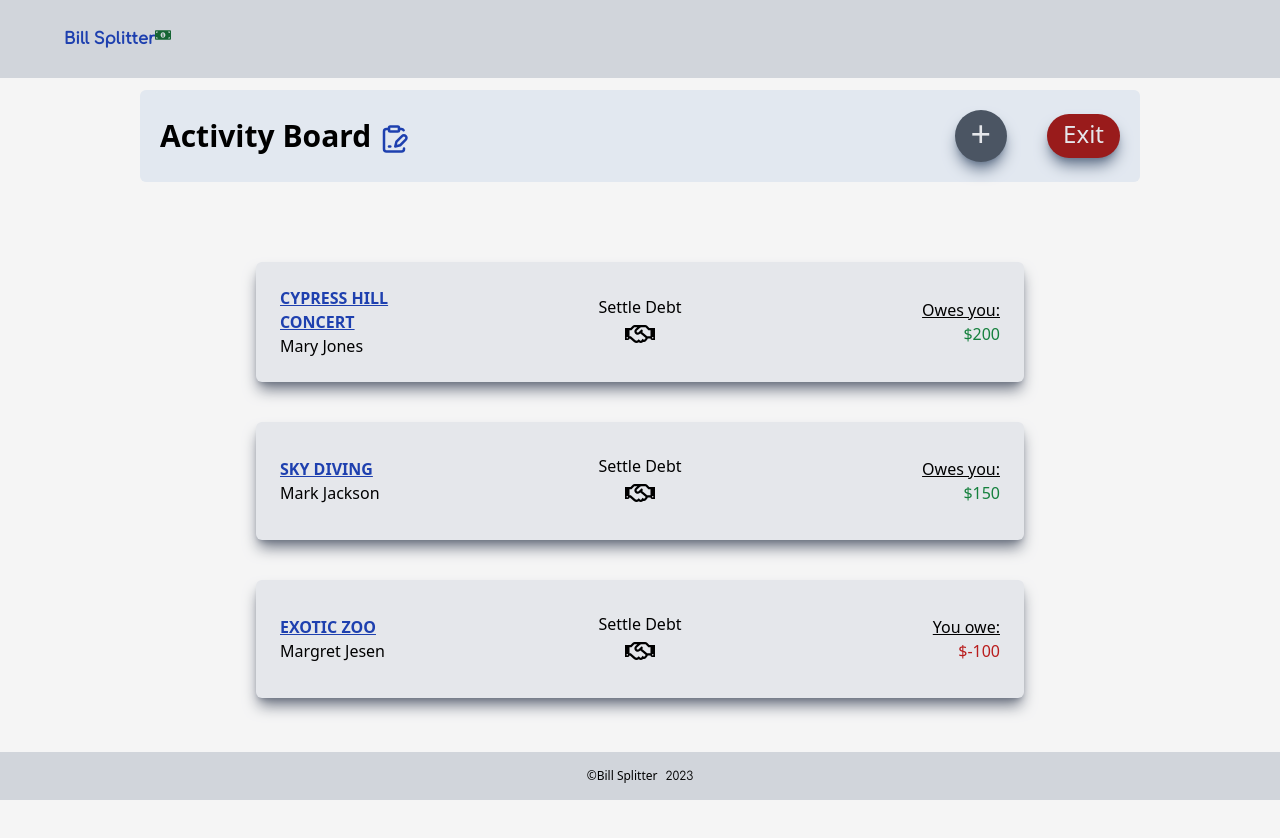
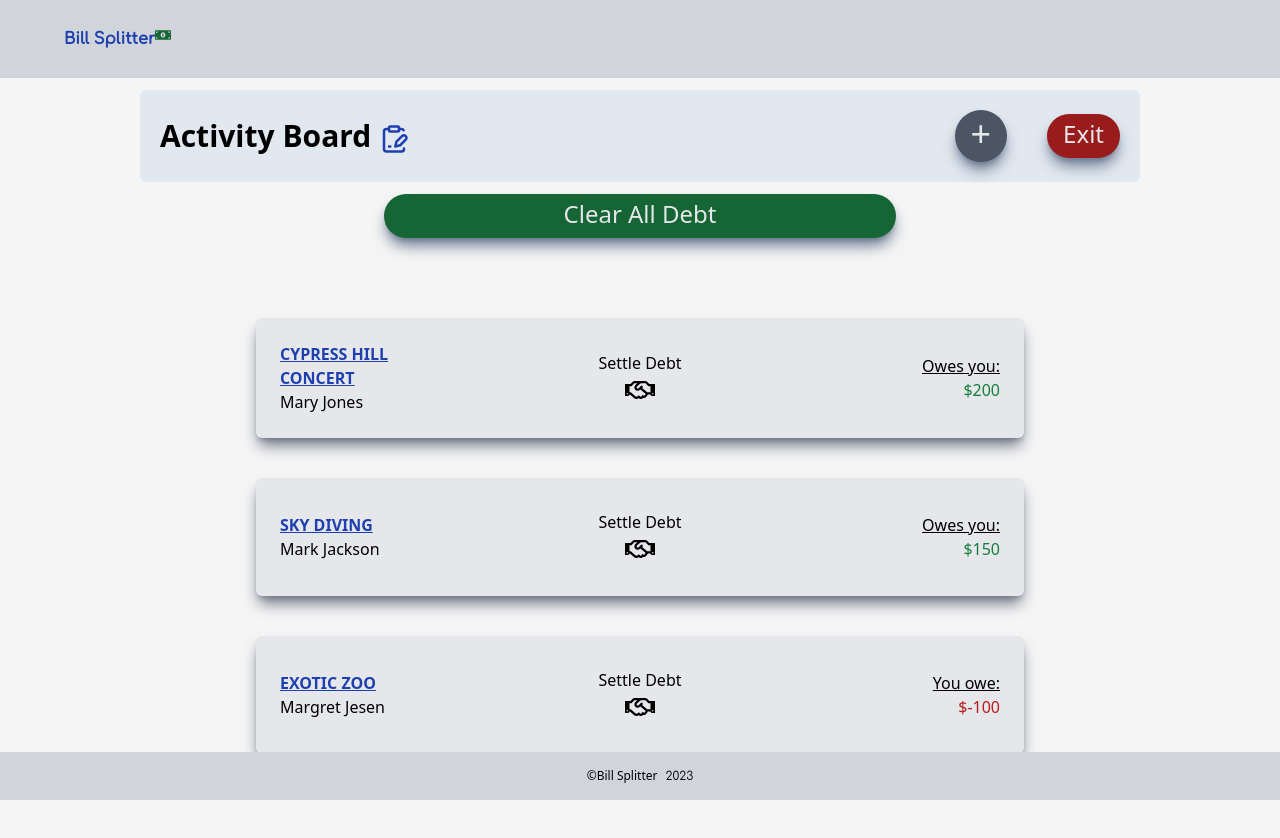
Before and after one commit to lyolayale/split-bill-frontend, a React (Create React App) app: page /friendlist in a window 1280 px wide. Shown: the top 838 px of the page. Built offline with nearby package versions, Linux system fonts and the light colour scheme; some icons are missing.

Commit message:
Created handleClearAllDebt function with funtionality and UI button.

```diff
--- a/src/App.js
+++ b/src/App.js
@@ -41,6 +41,10 @@ export default function App() {
     );
   }
 
+  function handleClearAllDebt() {
+    setFriends([]);
+  }
+
   return (
     <div className="body-wrapper bg-[whitesmoke]">
       <Header />
@@ -56,6 +60,7 @@ export default function App() {
               selectedFriend={selectedFriend}
               onSelectedFriend={handleSelectedFriend}
               onDeleteFriend={handleDeleteFriend}
+              onClearAllDebt={handleClearAllDebt}
             />
           }
         />
--- a/src/pages/FriendsList.js
+++ b/src/pages/FriendsList.js
@@ -11,6 +11,7 @@ export default function FriendsList({
   selectedFriend,
   onSelectedFriend,
   onDeleteFriend,
+  onClearAllDebt,
 }) {
   const [settleDebt, setSettleDebt] = useState(false);
   const currentFriend = friends?.find(
@@ -43,7 +44,7 @@ export default function FriendsList({
           <li>
             <div
               onClick={onAddFriend}
-              className="flex justify-center items-center gap-10"
+              className="w-full flex justify-center items-center gap-10"
             >
               <NavLink to="/friendnew">
                 <p className="text-gray-200 text-4xl bg-gray-600 pt-1 pb-2 px-4 rounded-full cursor-pointer shadow-lg shadow-slate-500 hover:shadow-none duration-200 hover:text-black hover:border hover:border-1 hover:border-gray-600">
@@ -63,6 +64,14 @@ export default function FriendsList({
           </li>
         </ul>
       </nav>
+      <section className="text-center w-[50%] mx-auto" id="clear-all-debt">
+        <p
+          onClick={onClearAllDebt}
+          className="w-full d-block mx-auto text-gray-200 text-2xl bg-green-800 pt-1 pb-2 px-4 rounded-full cursor-pointer shadow-lg shadow-slate-500 hover:shadow-none hover:text-black duration-200"
+        >
+          Clear All Debt
+        </p>
+      </section>
 
       <ul className="my-20 flex flex-col justify-center items-center gap-10">
         {friends?.map(friend => (
```
